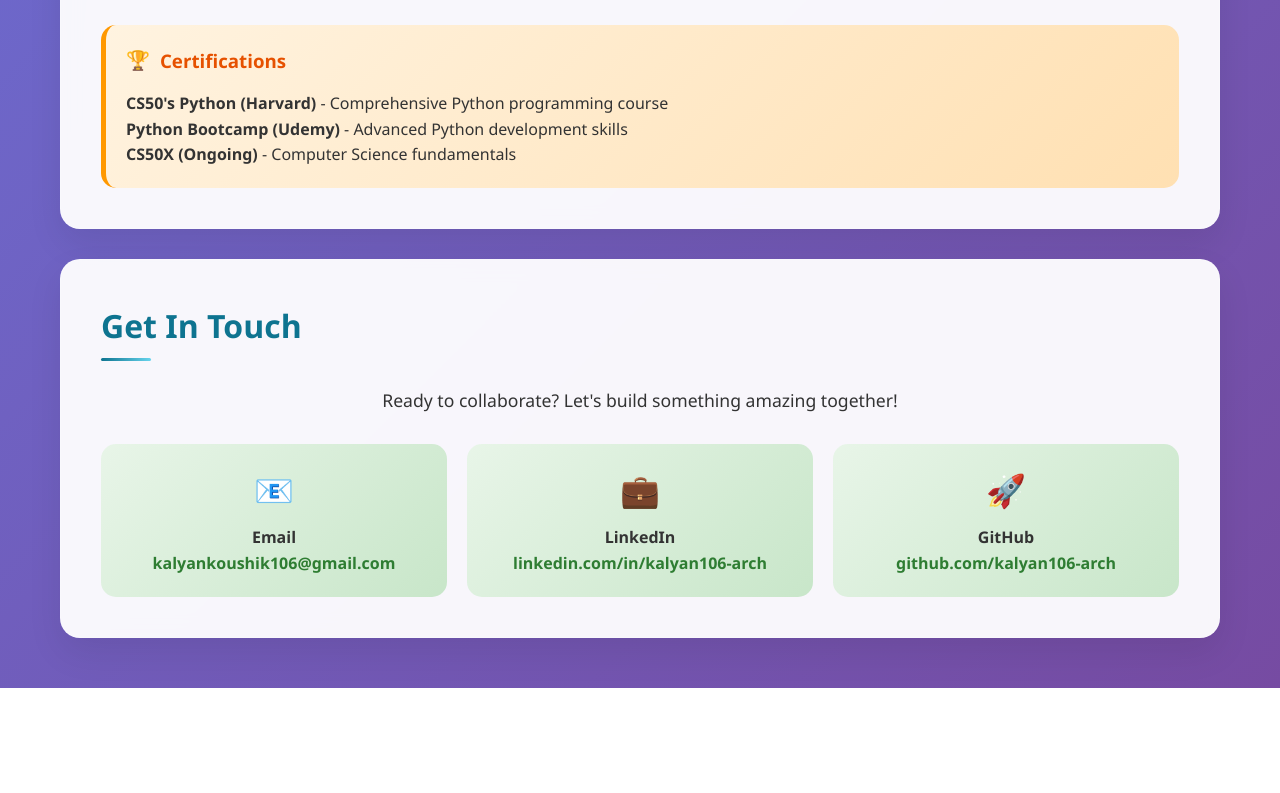
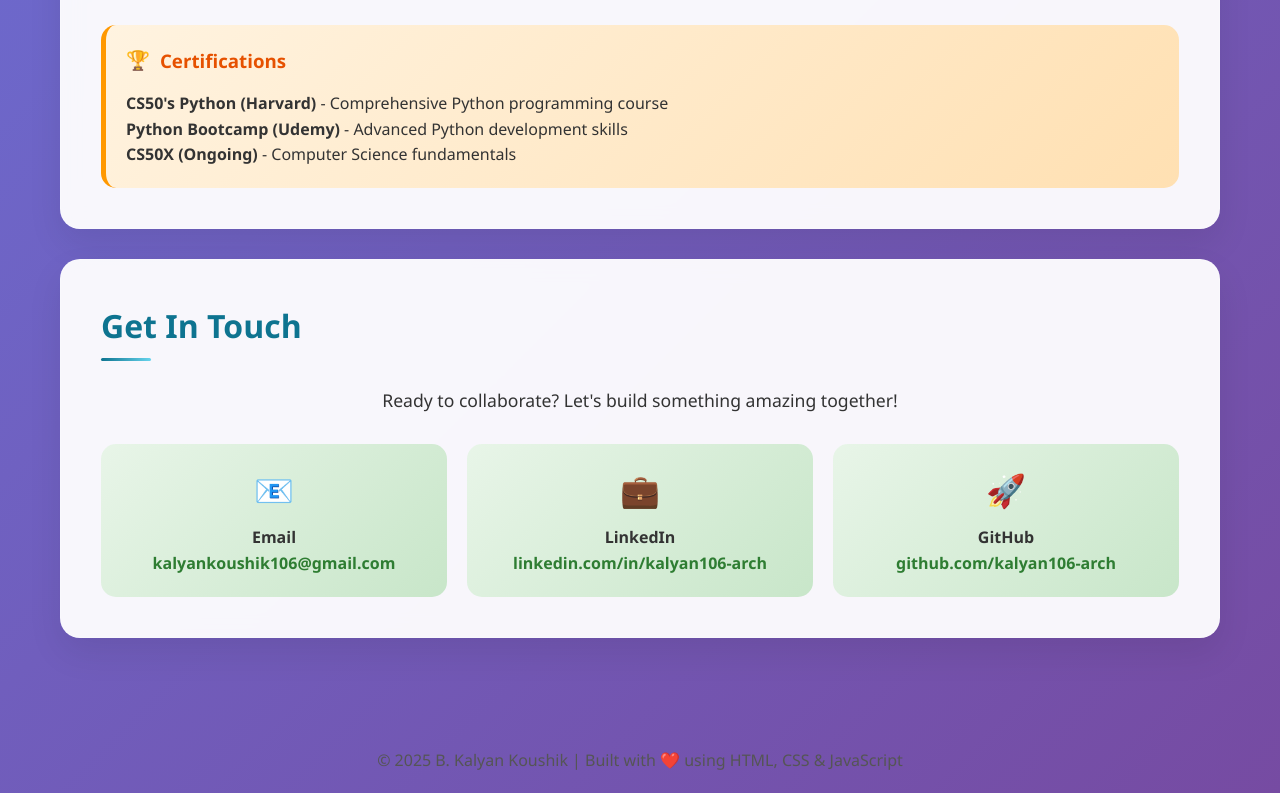
Before and after one commit to kalyan106-arch/kalyan106-arch.github.io, a plain HTML site: page index.html in a window 1280 px wide. Shown: the part 1620-2413 px from the top of the page. Before the commit the page ends 2308 px from the top, so only its background shows below. Drawn offline with Linux system fonts and the light colour scheme.

Commit message:
Update index.html

```diff
--- a/index.html
+++ b/index.html
@@ -467,5 +467,8 @@
       });
     });
   </script>
+  <footer style="text-align:center; padding:20px; margin-top:40px; color:#555;">
+    © 2025 B. Kalyan Koushik | Built with ❤️ using HTML, CSS & JavaScript
+  </footer>
 </body>
 </html>
```
